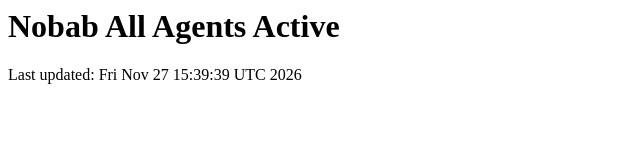
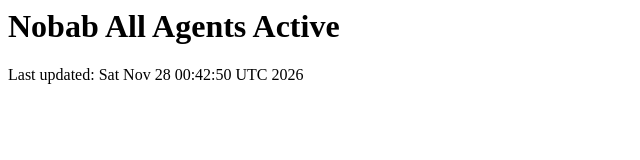
Before and after one commit to gausur/Nobab_Apex_Factory, a plain HTML site: page index.html in a window 1280 px wide. Shown: the full height of the page, 0-640 px from the left. Drawn offline with Linux system fonts and the light colour scheme.

Commit message:
dashboard update

```diff
--- a/index.html
+++ b/index.html
@@ -1 +1 @@
-<html><body><h1>Nobab All Agents Active</h1><p>Last updated: Fri Nov 27 15:39:39 UTC 2026</p></body></html>
+<html><body><h1>Nobab All Agents Active</h1><p>Last updated: Sat Nov 28 00:42:50 UTC 2026</p></body></html>
```
